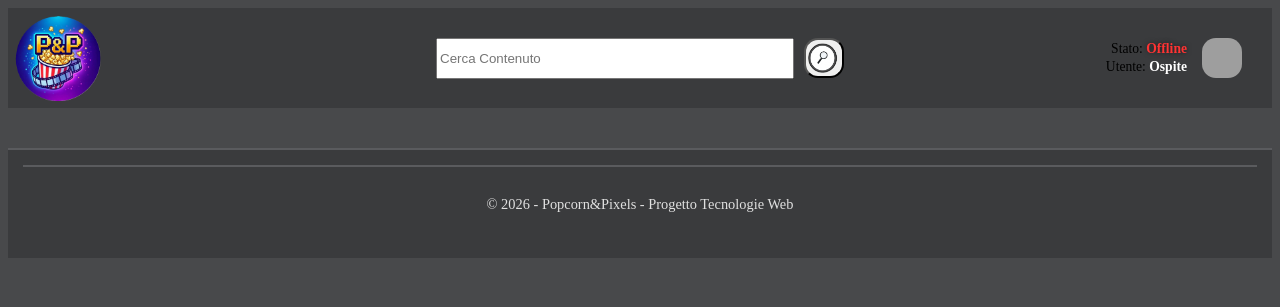
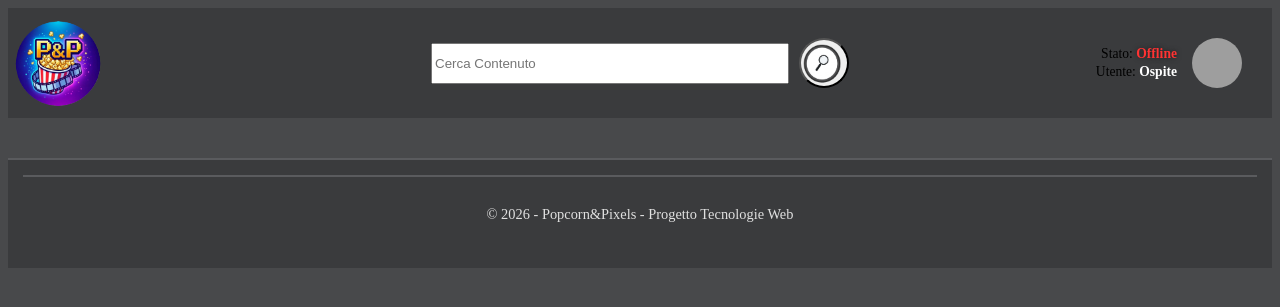
Before and after one commit to brux1o/Popcorn-Pixels, a PHP site: page /ricerca.php in a window 1280 px wide. Shown: the top 307 px of the page. Run offline with PHP 8.4, Linux system fonts and the light colour scheme; grey boxes are pictures that could not be loaded.

Commit message:
altre modifiche

```diff
--- a/stile/ricerca_css.css
+++ b/stile/ricerca_css.css
@@ -9,6 +9,13 @@ header{
 
 body{
     background-color: #48494B;
+    height: 100%;
+}
+
+main{
+    flex: 1;
+    width: 100%;
+    box-sizing: border-box;
 }
 
 #textfield-cerca{
@@ -59,9 +66,9 @@ div#ricerca{
 }
 
 .tasto-tondo {
-    width: 40px;
-    height: 40px;
-    border-radius: 35%;
+    width: 50px;
+    height: 50px;
+    border-radius: 50%;
     padding: 0;
     overflow: hidden;
     cursor: pointer;
@@ -76,6 +83,12 @@ div#ricerca{
     width: 100%;
     height: 100%;
     object-fit: cover;
+}
+
+.tasto-tondo:hover{
+    transform: scale(1.1);
+    box-shadow: 0 0 15px #ffcc00;
+    color: #ffcc00;
 }
 
 
```
Also changed, not shown: stile/dettaglio_css.css (+24 -1 lines).
